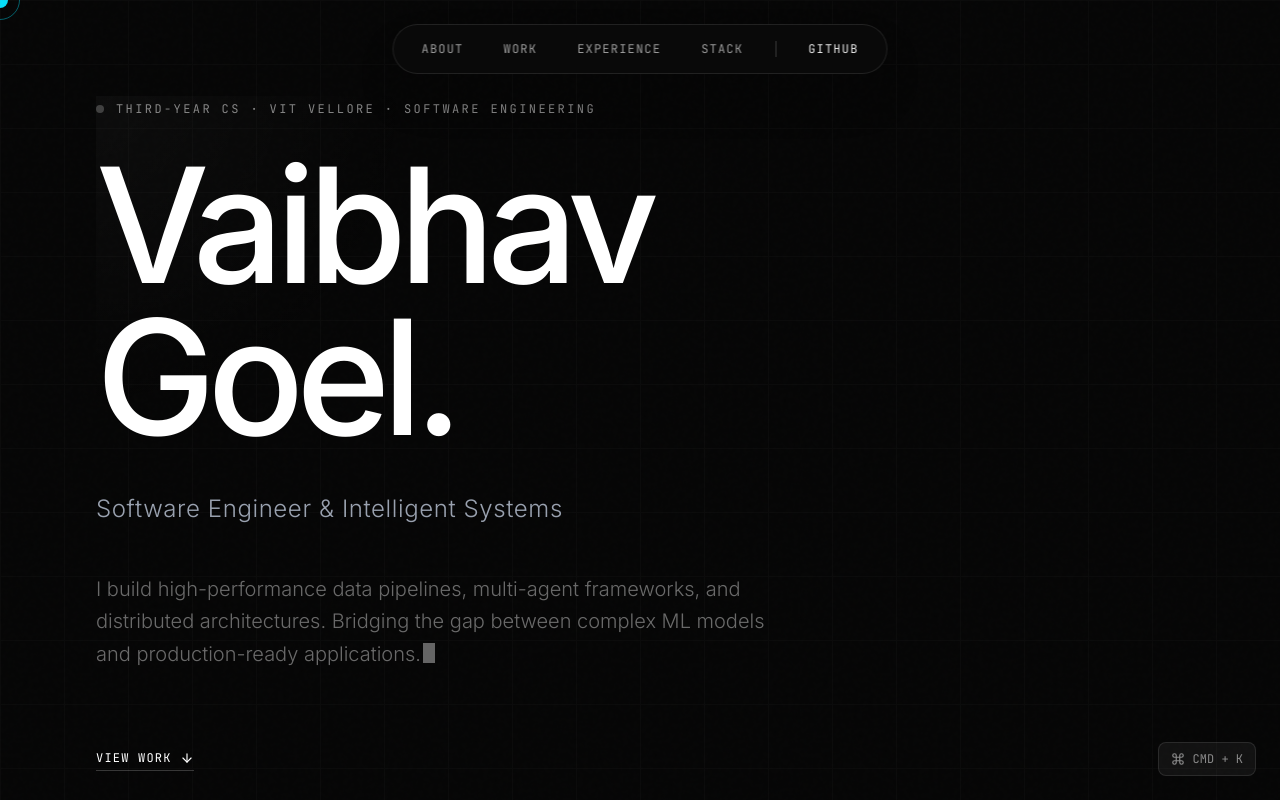
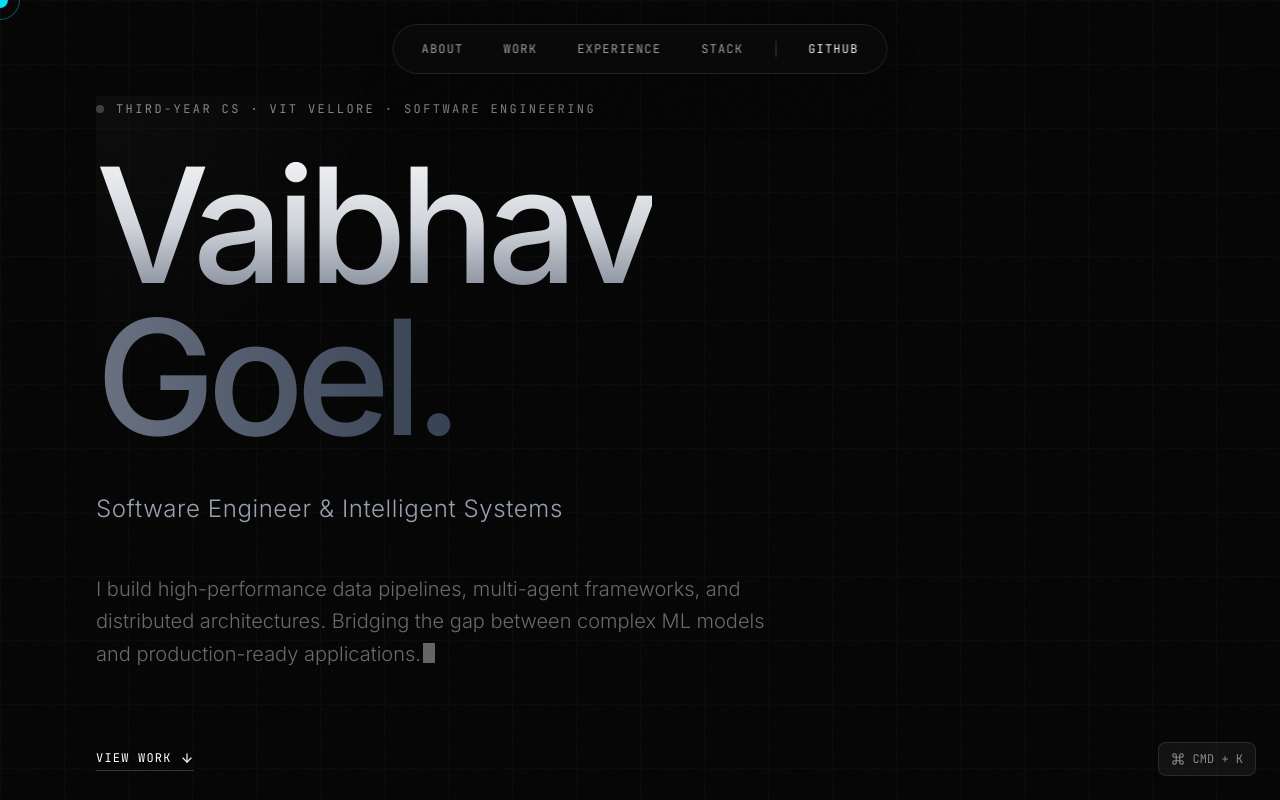
Before and after one commit to Vaibhav8075/Vaibhav-Goel-Portfolio, a React (Vite) app: page / in a window 1280 px wide. Shown: the top 800 px of the page. Built offline with nearby package versions, Linux system fonts and the light colour scheme.

Commit message:
style: restored gradient themes on the main name text

```diff
--- a/src/components/sections/Hero.jsx
+++ b/src/components/sections/Hero.jsx
@@ -48,8 +48,8 @@ export default function Hero() {
           transition={{ duration: 0.8, delay: 0.3 }}
           className="text-6xl md:text-8xl lg:text-[10rem] font-medium tracking-tighter leading-[0.95]"
         >
-          <span className="text-white">Vaibhav</span> <br />
-          <span className="text-white">Goel.</span>
+          <span className="text-transparent bg-clip-text bg-gradient-to-b from-white via-gray-300 to-gray-500">Vaibhav</span> <br />
+          <span className="text-transparent bg-clip-text bg-gradient-to-r from-gray-500 to-gray-700">Goel.</span>
         </motion.h1>
 
         <motion.div
```
